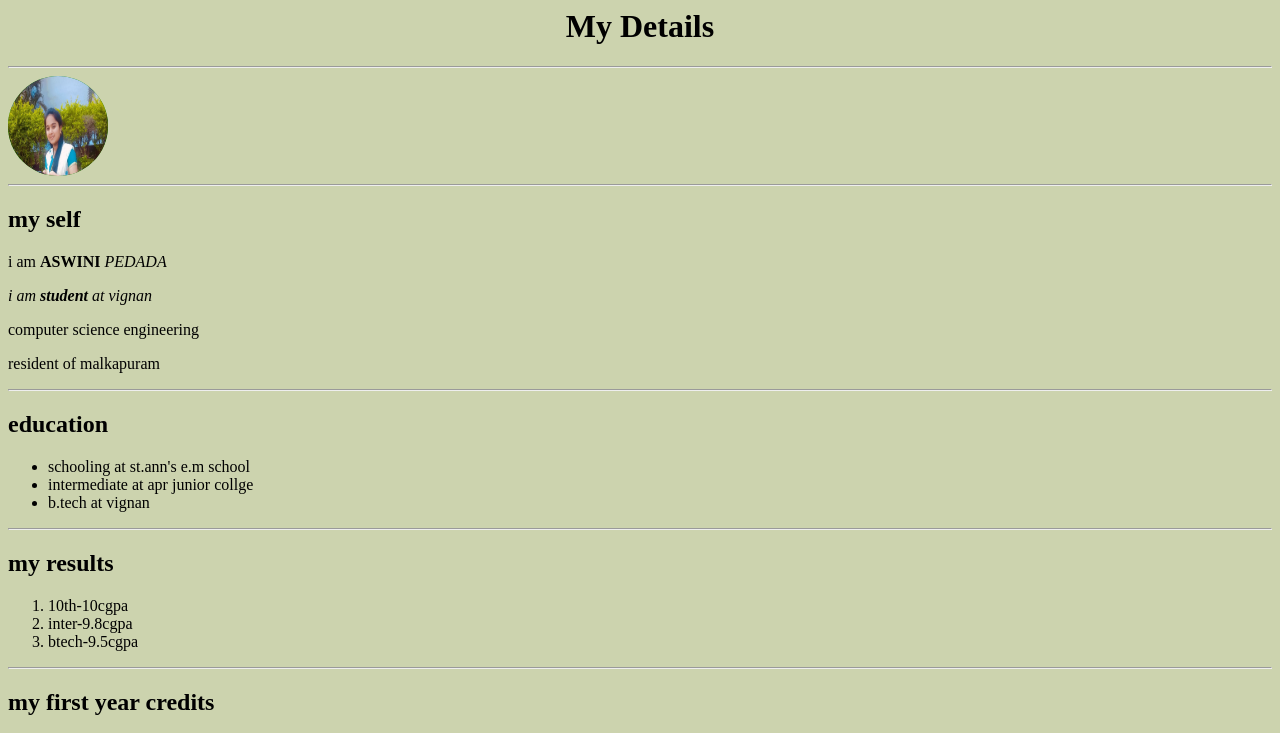
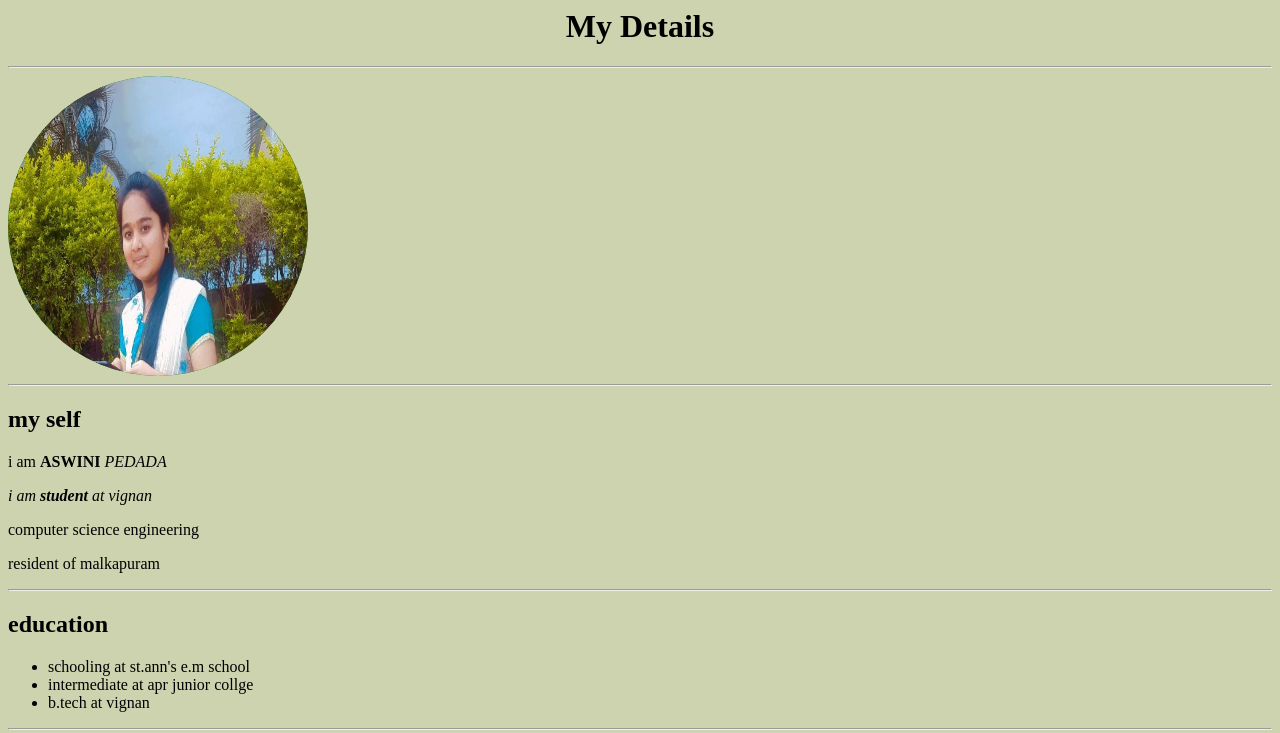
Before and after one commit to aswini0321/aswini0321.github.io, a plain HTML site: page index.html in a window 1280 px wide. Shown: the top 733 px of the page. Drawn offline with Linux system fonts and the light colour scheme.

Commit message:
Update index.html

```diff
--- a/index.html
+++ b/index.html
@@ -7,7 +7,7 @@
     <body >
         <h1 align="center">My Details</h1>
         <hr>
-        <img class="a" src="aswini.jpg" alt="my picture" height="100px" width="100px">
+        <img class="a" src="aswini.jpg" alt="my picture" height="300px" width="300px">
 <!--         <br> -->
         <hr>
         <h2>my self</h2>
```
